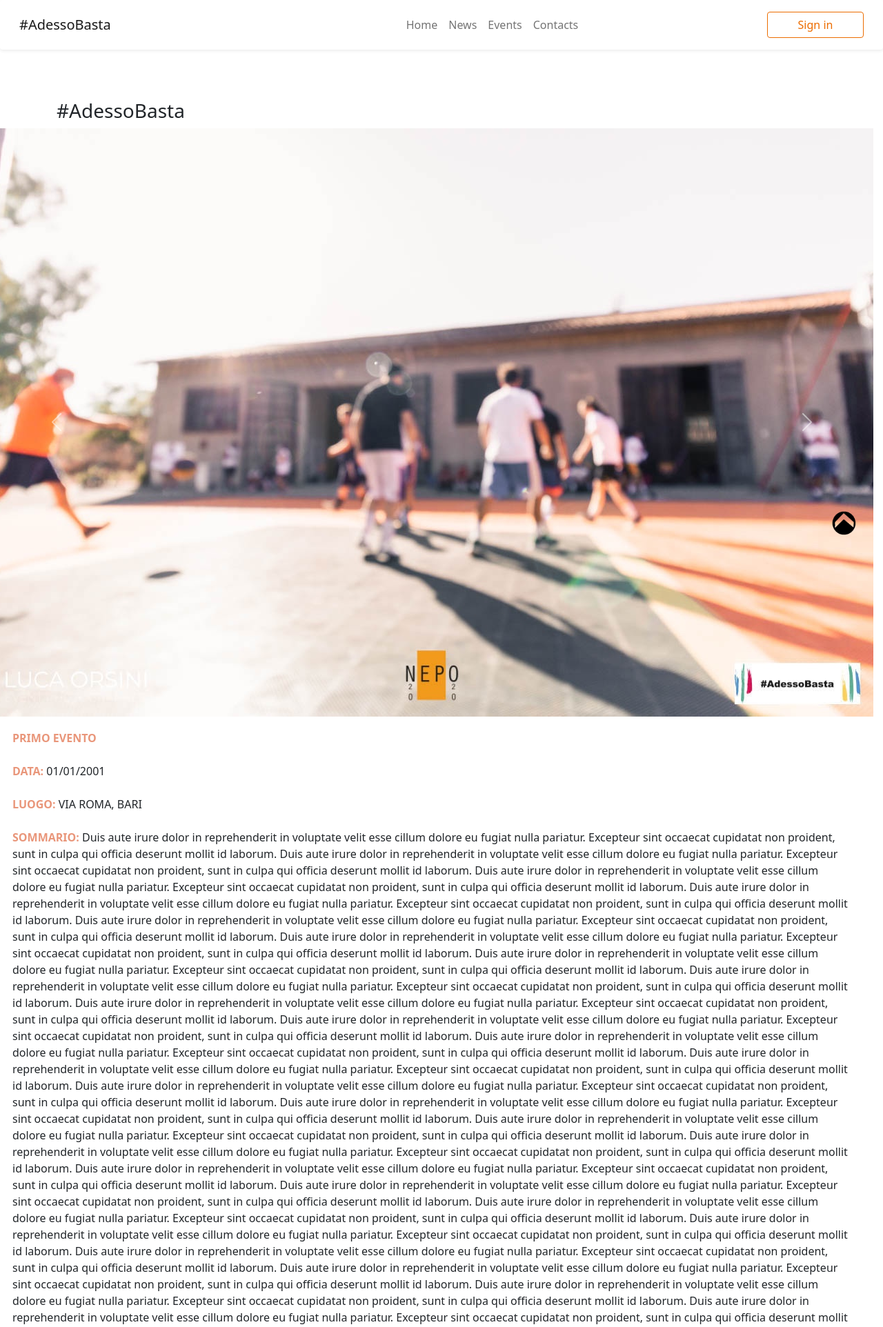
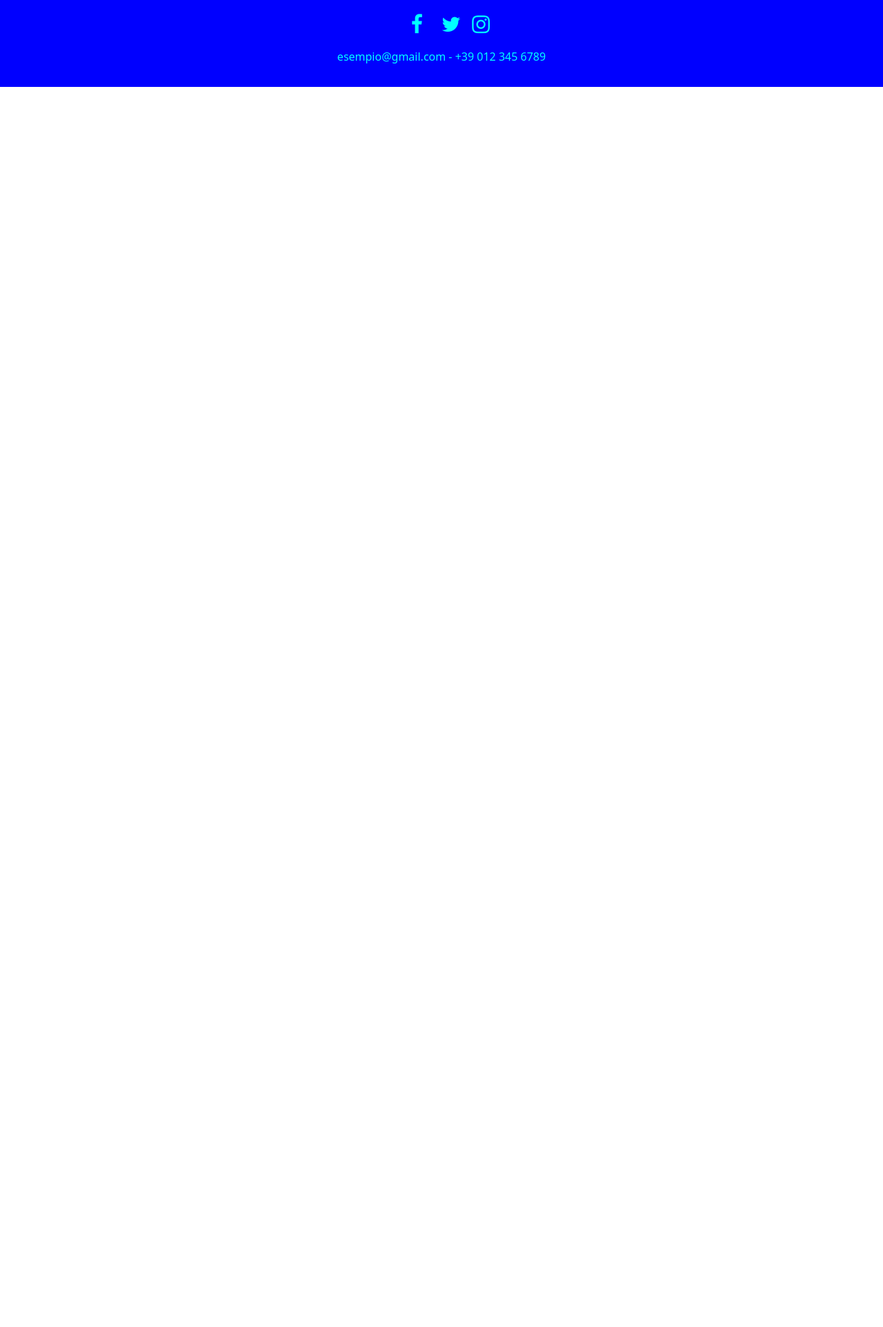
Before and after one commit to Fabrikh/ProgettoLTW, a PHP site: page /index_prova.html in a window 1280 px wide. Shown: the top 1924 px of the page at 69% size. After the commit the page ends 126 px from the top, so only its background shows below. Run offline with PHP 8.4, Linux system fonts and the light colour scheme; some libraries are stand-ins or nearby versions.

Commit message:
LinkBox 2.0

```diff
--- a/client/index_prova.html
+++ b/client/index_prova.html
@@ -6,439 +6,29 @@
     <meta name="viewport" content="width=device-width, initial-scale=1.0" />
     <link rel="stylesheet" type="text/css" href="css/bootstrap.min.css" />
     <link rel="stylesheet" type="text/css" href="css/index_prova.css" />
-    <script type="text/javascript" src="js/bootstrap.js"></script>
-    <script type="text/javascript" src="js/vue.js"></script>
-    <script>
-      function resizeIframe(obj) {
-        obj.style.height = obj.contentDocument.documentElement.scrollHeight + 'px';
+    <link rel="stylesheet" href="https://cdnjs.cloudflare.com/ajax/libs/font-awesome/4.7.0/css/font-awesome.min.css">
+    <title>HomePageProject</title>
+    <style>
+      .fa {
+        padding: 20px;
+        font-size: 30px;
+        width: 30px;
+        text-align: center;
+        text-decoration: none;
+        border-radius: 50%;
       }
-      function onSlide(event) {
-        var eventIframe = document.getElementById("iframeWrap");
-        var newSrc = event.relatedTarget.id;
-        eventIframe.innerHTML = "<iframe id='iframeEvent' src=" + newSrc + " onload='resizeIframe(this)'></iframe>";
-      }
-      function Load() {
-        var myCarousel = document.getElementById("caroselloEventi");
-        myCarousel.addEventListener("slid.bs.carousel", onSlide);
-        //Analizzare URL per nome e problemi avvenuti...
-        //...
-      }
-    </script>
-    <title>HomePageProject</title>
+    </style>
   </head>
-  <body onload="Load();">
-    <nav
-      class="navbar navbar-expand-lg navbar-light bg-light shadow-sm p-3 mb-5 bg-white rounded"
-    >
-      <div class="container-fluid">
-        <button
-          class="navbar-toggler"
-          type="button"
-          data-bs-toggle="collapse"
-          data-bs-target="#navbarTogglerDemo03"
-          aria-controls="navbarTogglerDemo03"
-          aria-expanded="false"
-          aria-label="Toggle navigation"
-        >
-          <span class="navbar-toggler-icon"></span>
-        </button>
-        <a class="navbar-brand" href="#">#AdessoBasta</a>
-        <div class="collapse navbar-collapse" id="navbarTogglerDemo03">
-          <ul class="navbar-nav me-auto mb-2 mb-lg-0">
-            <li class="nav-item">
-              <a class="nav-link" aria-current="page" href="#">Home</a>
-            </li>
-            <li class="nav-item">
-              <a class="nav-link" href="#">News</a>
-            </li>
-            <li class="nav-item">
-              <a class="nav-link" href="#">Events</a>
-            </li>
-            <li class="nav-item">
-              <a class="nav-link" href="#">Contacts</a>
-            </li>
-          </ul>
-
-          <form class="d-flex">
-            <button type="button" id="signin-btn" class="btn btn-outline-success" data-bs-toggle="modal" data-bs-target="#loginModal">
-              Sign in
-            </button>
-          </form>
-        </div>
+  <body>
+    <section id="linkBox" style="text-align: center;">
+      <div>
+        <a href="#" class="fa fa-facebook"></a>
+        <a href="#" class="fa fa-twitter"></a>
+        <a href="#" class="fa fa-instagram"></a>
       </div>
-    </nav>
-    <div class="modal fade" id="loginModal" aria-hidden="true" tabindex="-1">
-      <div class="modal-dialog modal-dialog-centered">
-        <div class="modal-content">
-          <div class="modal-header">
-            <h5 class="modal-title" id="loginLabel">Accedi al sito</h5>
-            <button type="button" class="btn-close" data-bs-dismiss="modal" aria-label="Close"></button>
-          </div>
-          <div class="modal-body">
-            <form action="Login.php" class="form-signin"
-              method="POST" name="formLogin" onsubmit="">
-              <input type="text" name="loginUser" class="form-control"
-                  placeholder="Inserisci il nome utente" required autofocus/><br>
-              <input type="password" name="loginPassword" class="form-control"
-                  placeholder="Password" required/><br>
-              <button class="btn btn-lg btn-primary btn-block" name="loginButton"
-                  type="submit">Login</button>
-            </form>
-          </div>
-          <div class="modal-footer">
-            Non sei registrato?  <button class="astext" data-bs-target="#signModal" data-bs-toggle="modal" data-bs-dismiss="modal">Registrati ora</button>
-          </div>
-        </div>
+      <div>
+        esempio@gmail.com  -  +39 012 345 6789
       </div>
-    </div>
-    <div class="modal fade" id="signModal" aria-hidden="true" tabindex="-1">
-      <div class="modal-dialog modal-dialog-centered">
-        <div class="modal-content">
-          <div class="modal-header">
-            <h5 class="modal-title" id="loginLabel">Registrati al sito</h5>
-            <button type="button" class="btn-close" data-bs-dismiss="modal" aria-label="Close"></button>
-          </div>
-          <div class="modal-body">
-            <form target="_blank" action="SignIn.php" class="form-signin"
-              method="POST" name="formLogin" onsubmit="">
-              <input type="text" name="loginUser" class="form-control"
-                placeholder="Inserisci il nome utente" required autofocus/><br>
-              <input type="email" name="loginEmail" class="form-control"
-                  placeholder="Inserisci l'email" required/><br>
-              <input type="password" name="loginPassword" class="form-control"
-                  placeholder="Password" required/><br>
-              <button class="btn btn-lg btn-primary btn-block" name="signinButton"
-                  type="submit">Registrati</button>
-            </form>
-          </div>
-          <div class="modal-footer">
-            Sei già registrato?  <button class="astext" data-bs-target="#loginModal" data-bs-toggle="modal" data-bs-dismiss="modal">Accedi qui</button>
-          </div>
-        </div>
-      </div>
-    </div>
-    <br />
-    <a href="#" class="scrollup" id="TornaSu">
-      <img id = 'scrollArrow' src ='assets\img\images\images.png'/>
-    </a>
-    <div class="container">
-      <div class="row">
-        <h3>#AdessoBasta</h3>
-      </div>
-      <section id = "carousel-section">
-          <div
-            id="caroselloEventi"
-            class="carousel slide"
-            data-bs-ride="carousel"
-          >
-            <div class="carousel-inner" id="innercar">
-              <div
-                v-for="x in carousel"
-                v-bind:class="x.class"
-                v-bind:id="x.id"
-                v-bind:key="x.alt"
-              >
-                <img id="imgCarousel" v-bind:src="x.src" v-bind:alt="x.alt" />
-              </div>
-            </div>
-            <button
-              class="carousel-control-prev"
-              type="button"
-              data-bs-target="#caroselloEventi"
-              data-bs-slide="prev"
-            >
-              <span
-                class="carousel-control-prev-icon"
-                aria-hidden="true"
-              ></span>
-              <span class="visually-hidden">Previous</span>
-            </button>
-            <button
-              class="carousel-control-next"
-              type="button"
-              data-bs-target="#caroselloEventi"
-              data-bs-slide="next"
-            >
-              <span
-                class="carousel-control-next-icon"
-                aria-hidden="true"
-              ></span>
-              <span class="visually-hidden">Next</span>
-            </button>
-          </div>
-        <div id="iframeWrap">
-          <iframe id="iframeEvent" src="assets/img/texts/Evento_1.html" onload="resizeIframe(this)"></iframe>
-        </div>
-      </section>
-      <!-- NEWS SECTION-->
-      <!-- Section: Magazine v.2 -->
-      <section class="magazine-section my-5">
-        <!-- Section heading -->
-        <h2 class="h1-responsive font-weight-bold text-center my-5">
-          Section title
-        </h2>
-        <!-- Section description -->
-        <p class="text-center dark-grey-text w-responsive mx-auto mb-5">
-          Duis aute irure dolor in reprehenderit in voluptate velit esse cillum
-          dolore eu fugiat nulla pariatur. Excepteur sint occaecat cupidatat non
-          proident, sunt in culpa qui officia deserunt mollit id laborum.
-        </p>
-
-        <!-- Grid row -->
-        <div class="row">
-          <!-- Grid column -->
-          <div class="col-lg-6 col-md-12">
-            <!-- Featured news -->
-            <div
-              class="single-news mb-lg-0 mb-4"
-              style="padding: 12px 14px 16px 12px"
-            >
-              <!-- Image -->
-              <div class="view overlay rounded z-depth-1-half mb-4">
-                <img
-                  class="img-fluid shadow-sm p-1 mb-5 bg-white rounded"
-                  style="height: 100%; width: 100%"
-                  src="./assets/img/images/sample-img.jpg"
-                  alt="Sample image"
-                />
-                <a>
-                  <div class="mask rgba-white-slight"></div>
-                </a>
-              </div>
-
-              <!-- Data -->
-              <div class="news-data d-flex justify-content-between">
-                <a href="#!" class="deep-orange-text">
-                  <h6 class="font-weight-bold">
-                    <i class="fas fa-utensils pr-2"></i>NEPO2k20
-                  </h6>
-                </a>
-                <p class="font-weight-bold dark-grey-text">
-                  <i class="fas fa-clock-o pr-2"></i>27/02/2021
-                </p>
-              </div>
-
-              <!-- Excerpt -->
-              <h3 class="font-weight-bold dark-grey-text mb-3">
-                <a>Title of the news</a>
-              </h3>
-              <p class="dark-grey-text mb-lg-0 mb-md-5 mb-4">
-                Sed ut perspiciatis unde voluptatem omnis iste natus error sit
-                voluptatem accusantium doloremque laudantium, totam rem aperiam,
-                eaque ipsa quae ab illo inventore veritatis et quasi architecto
-                beatae vitae explicabo. Duis aute irure dolor in reprehenderit
-                in voluptate velit esse cillum dolore eu fugiat.
-              </p>
-            </div>
-            <!-- Featured news -->
-          </div>
-          <!-- Grid column -->
-
-          <!-- Grid column -->
-          <div class="col-lg-6 col-md-12">
-            <!-- Small news -->
-            <div class="single-news mb-4">
-              <!-- Grid row -->
-              <div class="row">
-                <!-- Grid column -->
-                <div class="col-md-3">
-                  <!--Image-->
-                  <div class="view overlay rounded z-depth-1 mb-4">
-                    <img
-                      class="img-fluid shadow-sm p-1 mb-5 bg-white rounded"
-                      src="./assets/img/images/Bitmap.png"
-                      alt="Sample image"
-                    />
-                    <a>
-                      <div class="mask rgba-white-slight"></div>
-                    </a>
-                  </div>
-                </div>
-                <!-- Grid column -->
-
-                <!-- Grid column -->
-                <div class="col-md-9">
-                  <!-- Excerpt -->
-                  <span
-                    class="badge rounded-pill bg-danger"
-                    style="background-color: #ec6c00 !important"
-                    >25/02/2021</span
-                  >
-                  <div class="d-flex justify-content-between">
-                    <div class="col-11 text-truncate pl-0 mb-3">
-                      <br />
-                      <a href="#!" class="dark-grey-text"
-                        >At vero eos et accusamus et iusto odio dignissimos
-                        ducimus qui blanditiis</a
-                      >
-                    </div>
-                    <a><i class="fas fa-angle-double-right"></i></a>
-                  </div>
-                </div>
-                <!-- Grid column -->
-              </div>
-              <!-- Grid row -->
-            </div>
-            <!-- Small news -->
-
-            <!-- Small news -->
-            <div class="single-news mb-4">
-              <!-- Grid row -->
-              <div class="row">
-                <!-- Grid column -->
-                <div class="col-md-3">
-                  <!--Image-->
-                  <div class="view overlay rounded z-depth-1 mb-4">
-                    <img
-                      class="img-fluid shadow-sm p-1 mb-5 bg-white rounded"
-                      src="./assets/img/images/Bitmap.png"
-                      alt="Sample image"
-                    />
-                    <a>
-                      <div class="mask rgba-white-slight"></div>
-                    </a>
-                  </div>
-                </div>
-                <!-- Grid column -->
-
-                <!-- Grid column -->
-                <div class="col-md-9">
-                  <!-- Excerpt -->
-                  <span
-                    class="badge rounded-pill bg-danger"
-                    style="background-color: #ec6c00 !important"
-                    >25/02/2021</span
-                  >
-                  <div class="d-flex justify-content-between">
-                    <div class="col-11 text-truncate pl-0 mb-3">
-                      <br />
-                      <a href="#!" class="dark-grey-text"
-                        >Itaque earum rerum hic tenetur a sapiente delectus</a
-                      >
-                    </div>
-                    <a><i class="fas fa-angle-double-right"></i></a>
-                  </div>
-                </div>
-                <!-- Grid column -->
-              </div>
-              <!-- Grid row -->
-            </div>
-            <!-- Small news -->
-
-            <!-- Small news -->
-            <div class="single-news mb-4">
-              <!-- Grid row -->
-              <div class="row">
-                <!-- Grid column -->
-                <div class="col-md-3">
-                  <!--Image-->
-                  <div class="view overlay rounded z-depth-1 mb-4">
-                    <img
-                      class="img-fluid shadow-sm p-1 mb-5 bg-white rounded"
-                      src="./assets/img/images/Bitmap.png"
-                      alt="Sample image"
-                    />
-                    <a>
-                      <div class="mask rgba-white-slight"></div>
-                    </a>
-                  </div>
-                </div>
-                <!-- Grid column -->
-
-                <!-- Grid column -->
-                <div class="col-md-9">
-                  <!-- Excerpt -->
-                  <span
-                    class="badge rounded-pill bg-danger"
-                    style="background-color: #ec6c00 !important"
-                    >25/02/2021</span
-                  >
-                  <div class="d-flex justify-content-between">
-                    <div class="col-11 text-truncate pl-0 mb-3">
-                      <br />
-                      <a href="#!" class="dark-grey-text"
-                        >Soluta nobis est eligendi optio cumque nihil impedit
-                        quo minus</a
-                      >
-                    </div>
-                    <a><i class="fas fa-angle-double-right"></i></a>
-                  </div>
-                </div>
-                <!-- Grid column -->
-              </div>
-              <!-- Grid row -->
-            </div>
-            <!-- Small news -->
-
-            <!-- Small news -->
-            <div class="single-news">
-              <!-- Grid row -->
-              <div class="row">
-                <!-- Grid column -->
-                <div class="col-md-3">
-                  <!--Image-->
-                  <div class="view overlay rounded z-depth-1 mb-md-0 mb-4">
-                    <img
-                      class="img-fluid shadow-sm p-1 mb-5 bg-white rounded"
-                      src="./assets/img/images/Bitmap.png"
-                      alt="Sample image"
-                    />
-                    <a>
-                      <div class="mask rgba-white-slight"></div>
-                    </a>
-                  </div>
-                </div>
-                <!-- Grid column -->
-
-                <!-- Grid column -->
-                <div class="col-md-9">
-                  <!-- Excerpt -->
-                  <span
-                    class="badge rounded-pill bg-danger"
-                    style="background-color: #ec6c00 !important"
-                    >25/02/2021</span
-                  >
-                  <div class="d-flex justify-content-between">
-                    <div class="col-11 text-truncate pl-0 mb-lg-3">
-                      <br />
-                      <a href="#!" class="dark-grey-text"
-                        >Duis aute irure dolor in reprehenderit in voluptate</a
-                      >
-                    </div>
-                    <a><i class="fas fa-angle-double-right"></i></a>
-                  </div>
-                </div>
-                <!-- Grid column -->
-              </div>
-              <!-- Grid row -->
-            </div>
-            <!-- Small news -->
-          </div>
-          <!--Grid column-->
-        </div>
-        <!-- Grid row -->
-      </section>
-      <!-- Section: Magazine v.2 -->
-      <!-- END NEWS SECTION-->
-      <pre></pre>
-      <section id="linkBox">
-        <table>
-          <tr>
-            <th>I nostri social</th>
-            <th>Contattaci</th>
-          </tr>
-          <tr>
-            <td><a href = "#">Link IG</a></td>
-            <td><a href = "#">Email</a></td>
-          </tr>
-          <tr>
-            <td><a href = "#">Link Twitter</a></td>
-            <td>Telefono</td>
-          </tr>
-        </table>
-      </section>
-    </div>
-
-    <script type="text/javascript" src="carousel.js"></script>
+    </section>
   </body>
 </html>
```
Also changed, not shown: client/css/index.css (+8 -9 lines), client/index.html (+9 -14 lines).
